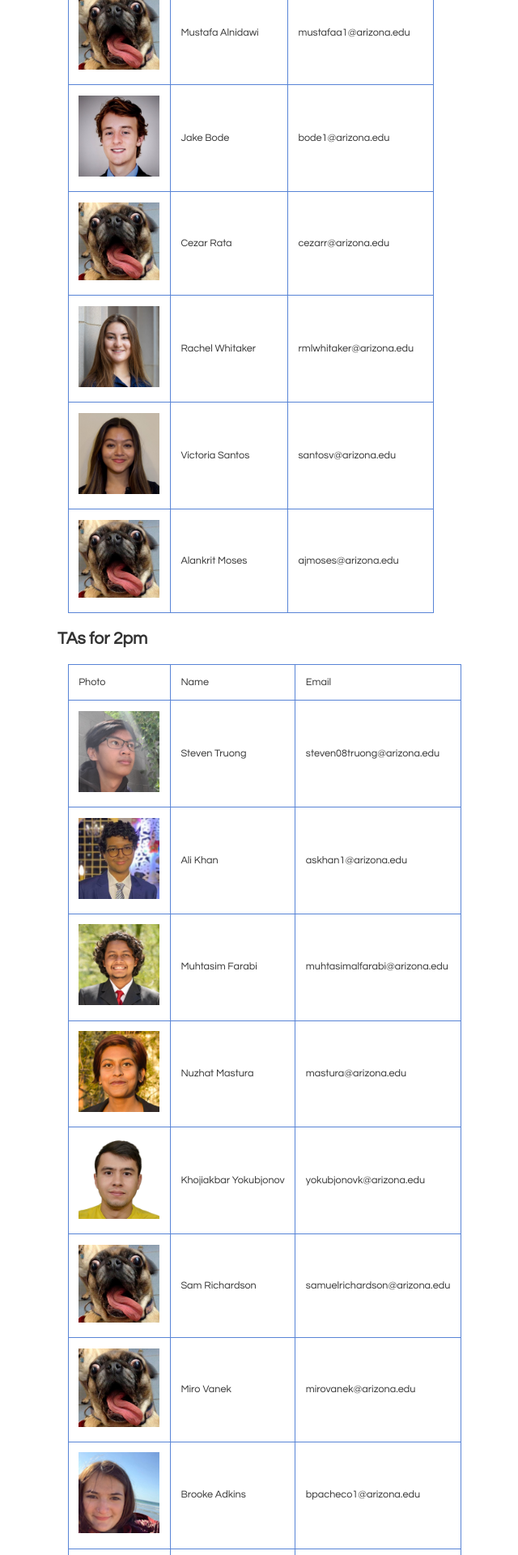
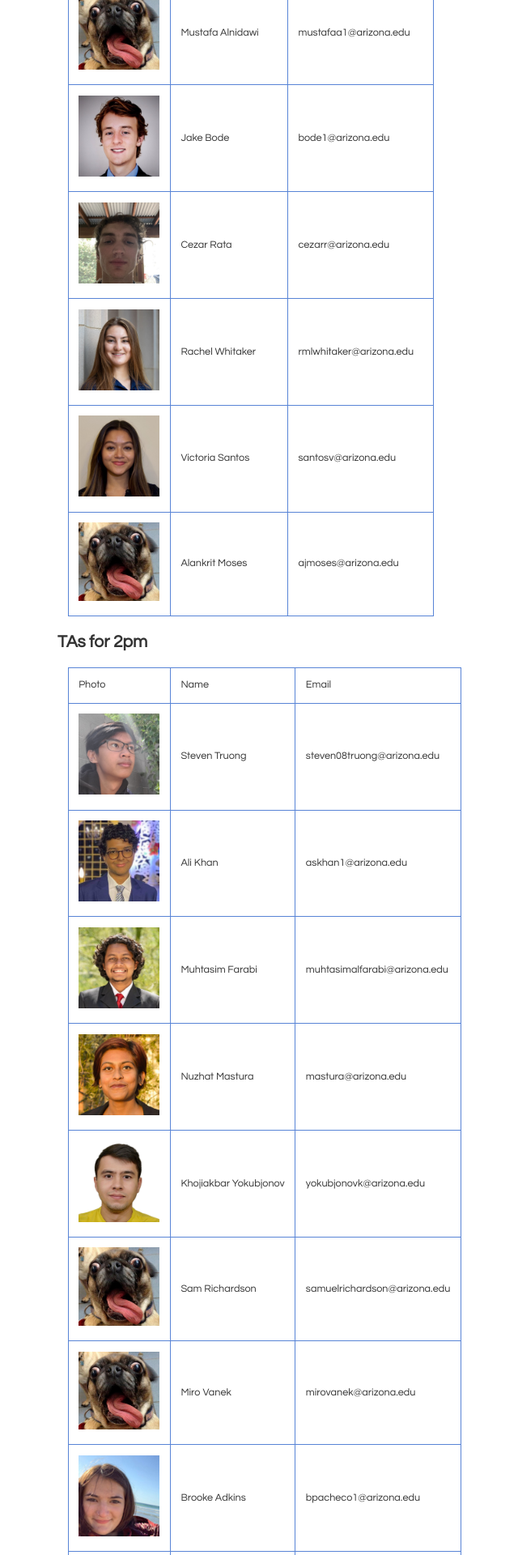
Before and after one commit to bddicken/cs110fall2022website, a Jekyll site: the page built from tas/index.md, in a window 1280 px wide. Shown: the part 1491-3411 px from the top of the page at 81% size, without its empty margins (69-709 px from the left). Built offline with Jekyll 4.4.1, drawn with Linux system fonts in a browser that asks for light colours.

Commit message:
Add two TA pics

```diff
--- a/tas/index.md
+++ b/tas/index.md
@@ -30,7 +30,7 @@
 | <img src="../images/asafayan.png" class="taimg" />  | Alex Safayan | alexsafayan@arizona.edu |
 | <img src="../images/dog.png" class="taimg" /> | Mustafa Alnidawi | mustafaa1@arizona.edu |
 | <img src="../images/jbode.jpeg" class="taimg" /> | Jake Bode | bode1@arizona.edu |
-| <img src="../images/dog.png" class="taimg" /> | Cezar Rata | cezarr@arizona.edu |
+| <img src="../images/crata.jpeg" class="taimg" /> | Cezar Rata | cezarr@arizona.edu |
 | <img src="../images/rwhitaker.jpg" class="taimg" /> | Rachel Whitaker  | rmlwhitaker@arizona.edu |
 | <img src="../images/vsantos.jpg" class="taimg" /> | Victoria Santos | santosv@arizona.edu |
 | <img src="../images/dog.png" class="taimg" /> | Alankrit Moses | ajmoses@arizona.edu |
@@ -48,5 +48,5 @@
 | <img src="../images/badkins.jpg" class="taimg" /> | Brooke Adkins | bpacheco1@arizona.edu |
 | <img src="../images/dog.png" class="taimg" /> | Adan Baca | adanbaca@arizona.edu |
 | <img src="../images/dog.png" class="taimg" /> | Jeziel Gonzalez | jezielbgon@arizona.edu |
-| <img src="../images/dog.png" class="taimg" /> | Zachary Nicholsi | zjnicolosi@arizona.edu |
+| <img src="../images/znicholsi.jpeg" class="taimg" /> | Zachary Nicholsi | zjnicolosi@arizona.edu |
 | <img src="../images/dog.png" class="taimg" /> | Aidan Linder | jlinder@arizona.edu |
```
Also changed, not shown: images/crata.jpeg (added), images/znicholsi.jpeg (added).
